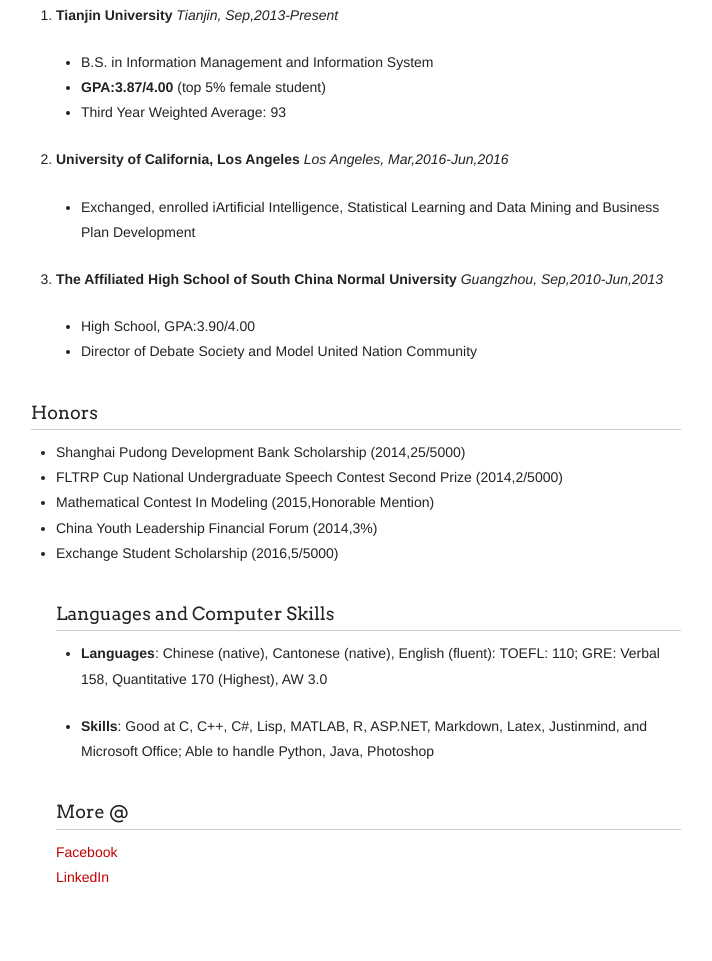
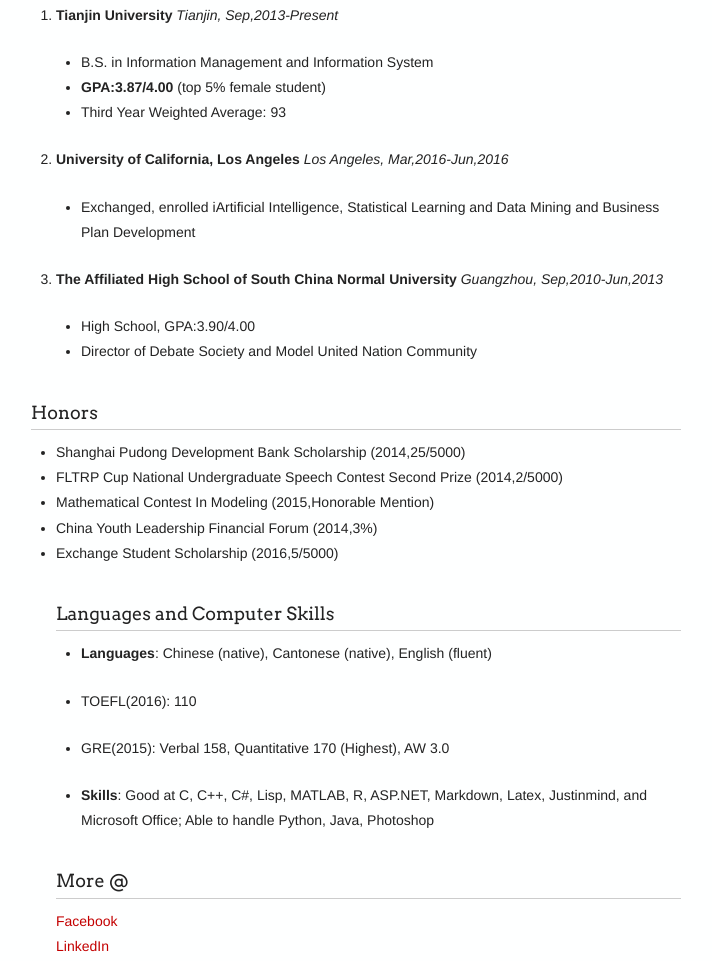
Before and after one commit to wyd1582/wyd1582.github.io, a plain HTML site: page index.html in a window 1280 px wide. Shown: the part 975-1936 px from the top of the page, without its empty margins (279-991 px from the left). Drawn offline with Linux system fonts and the light colour scheme.

Commit message:
Update index.html

```diff
--- a/index.html
+++ b/index.html
@@ -28,7 +28,8 @@
     <li>Processed data regarding China economics</li>
     <li>Initiated the <a href="http://www.chinagazetteer.com/">China Gazetteer Project</a></li>
    </ul></li>
-<li><p><strong>Tencent LTD</strong>   <em>Shenzhen, Jul,2014-Sep,2014</em></p>
+
+	      <li><p><strong>Tencent LTD</strong>   <em>Shenzhen, Jul,2014-Sep,2014</em></p>
    <ul>
      <li><em>Summer Intern, Coporate Development Group</em></li>
      <li>Analyzed metadata, built credit system model</li>
@@ -82,7 +83,9 @@
 <h3>
 <a id="languages" class="anchor" href="#languages" aria-hidden="true"><span aria-hidden="true" class="octicon octicon-link"></span></a>Languages and Computer Skills</h3>
   <ul>
-  <li><p><strong>Languages</strong>: Chinese (native), Cantonese (native), English (fluent): TOEFL: 110; GRE: Verbal 158, Quantitative 170 (Highest), AW 3.0</p></li>
+  <li><p><strong>Languages</strong>: Chinese (native), Cantonese (native), English (fluent)</p></li>
+   <li><p>TOEFL(2016): 110</p></li>
+   <li><p>GRE(2015): Verbal 158, Quantitative 170 (Highest), AW 3.0</p></li>
   <li><p><strong>Skills</strong>: Good at C, C++, C#, Lisp, MATLAB, R, ASP.NET, Markdown, Latex, Justinmind, and Microsoft Office; Able to handle Python, Java, Photoshop </p></li>
    </ul>
 
```
